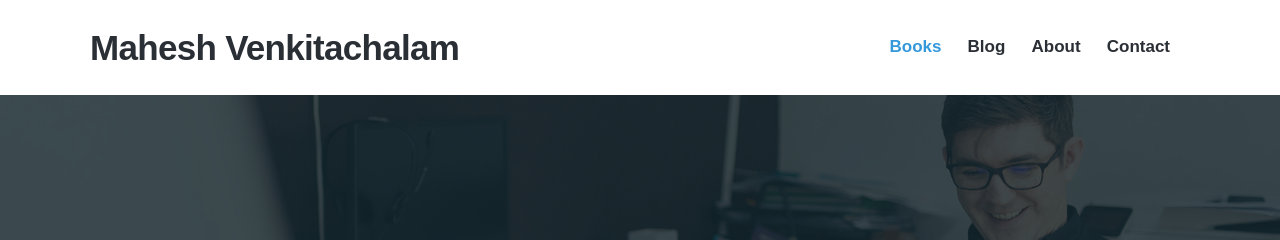
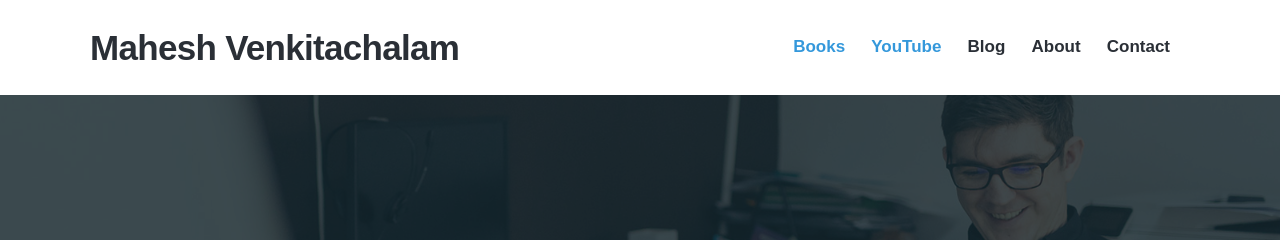
Before and after one commit to mkvenkit/mkvenkit.github.io, a Jekyll site: the page built from index.html, in a window 1280 px wide. Shown: the top 240 px of the page. Built offline with Jekyll 4.4.1, drawn with Linux system fonts in a browser that asks for light colours; nearby versions of some CDN libraries; some web fonts are replaced.

Commit message:
Update settings.yml

```diff
--- a/_data/settings.yml
+++ b/_data/settings.yml
@@ -9,6 +9,8 @@ header_settings:
 menu_settings:
   menu_items:
     - title: 'Books'
+      url: '/'
+    - title: 'YouTube'
       url: '/'
     - title: 'Blog'
       url: '/blog/'
```
